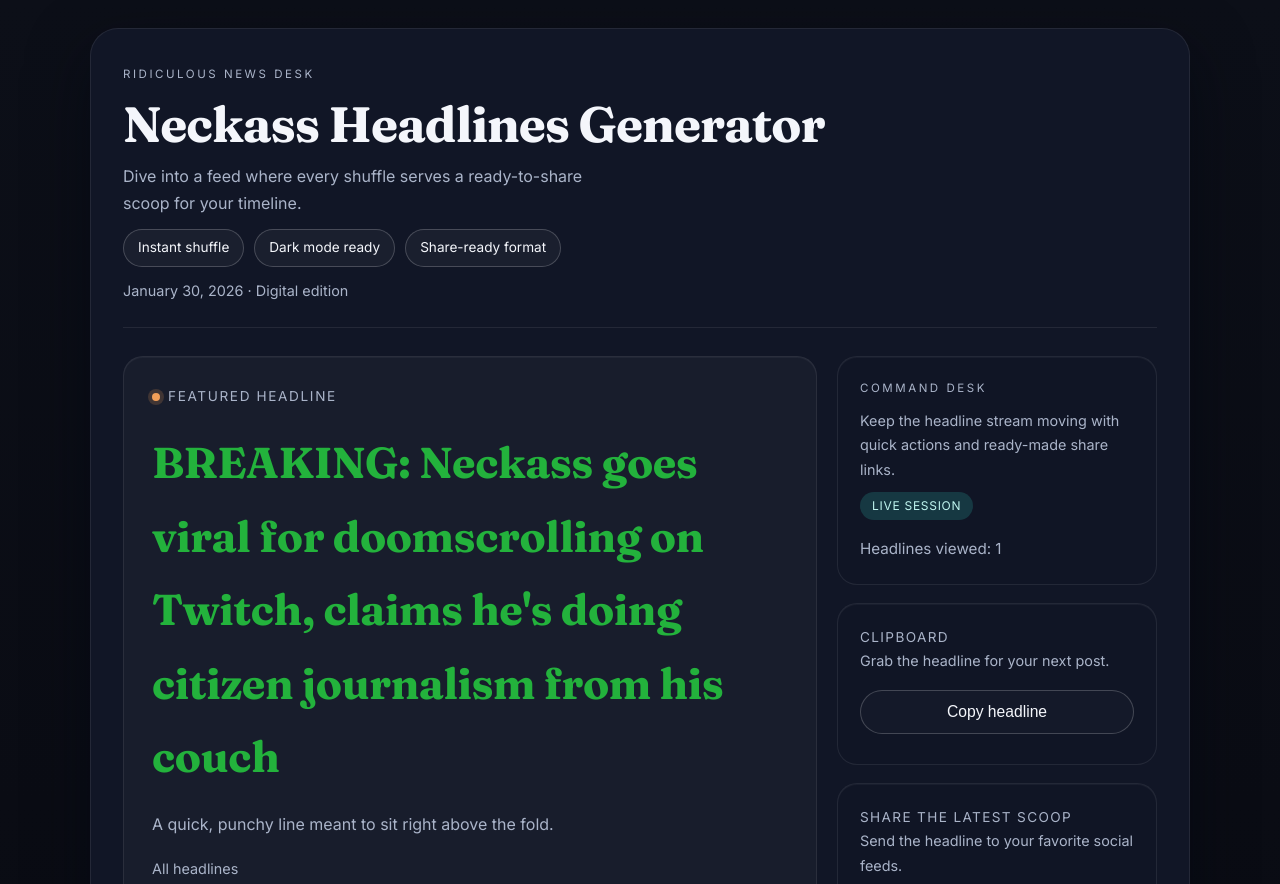
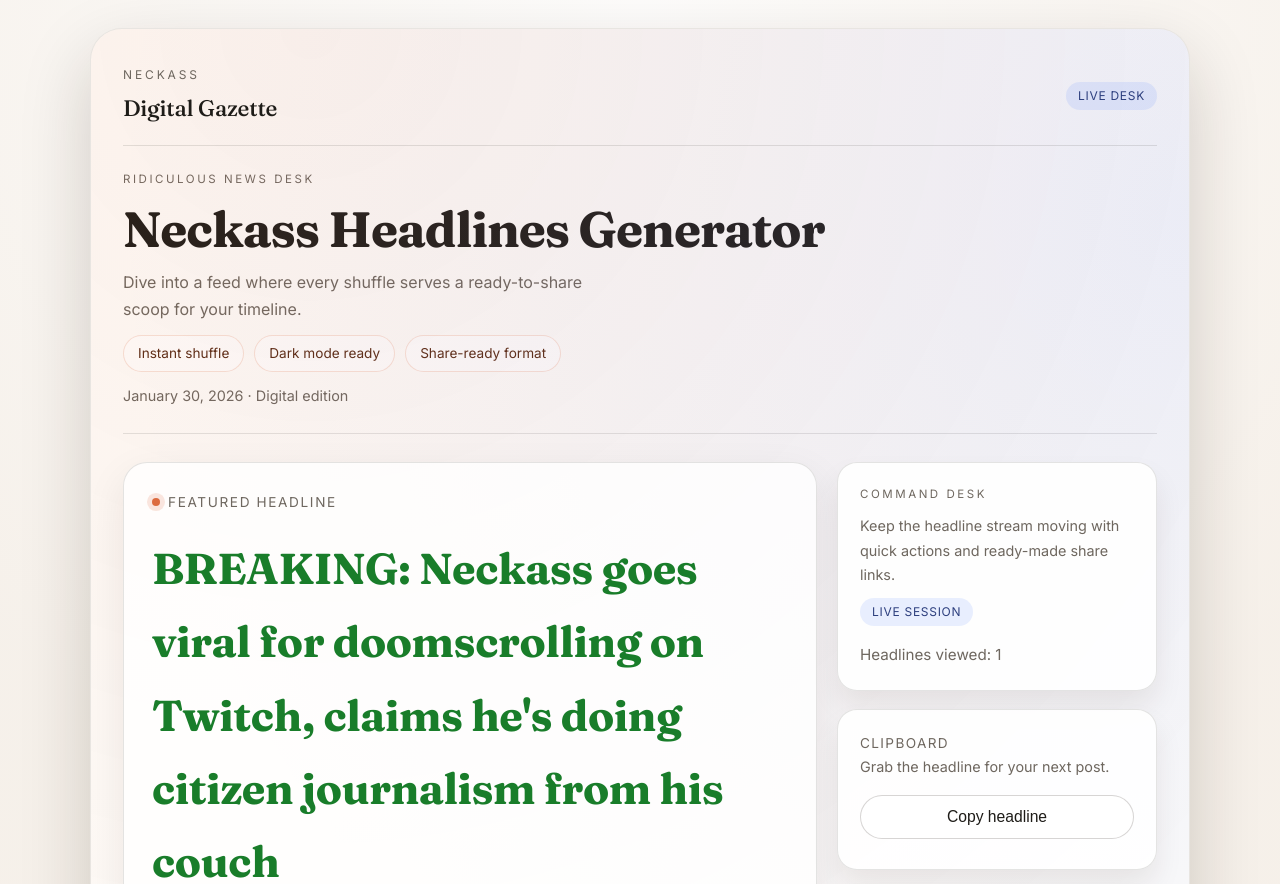
Before and after one commit to zz-plant/neckass, a plain HTML site: page index.html in a window 1280 px wide. Shown: the top 884 px of the page. Drawn offline with Linux system fonts and the light colour scheme; a script that the page names is missing.

Commit message:
Simplify masthead layout

```diff
--- a/index.html
+++ b/index.html
@@ -17,6 +17,13 @@
 </head>
 <body>
     <div class="page-shell">
+        <div class="page-topbar" aria-label="Masthead">
+            <div class="brand-mark">
+                <span class="brand-kicker">Neckass</span>
+                <span class="brand-title">Digital Gazette</span>
+            </div>
+            <span class="session-pill">Live desk</span>
+        </div>
         <header class="hero">
             <div class="container hero__content">
                 <p class="eyebrow">Ridiculous news desk</p>
--- a/styles.css
+++ b/styles.css
@@ -7,24 +7,26 @@
 }
 
 :root {
-    --bg: #0a0b14;
-    --surface: #111626;
-    --surface-soft: rgba(17, 22, 38, 0.85);
-    --border: rgba(255, 255, 255, 0.12);
-    --text: #f4f6fb;
-    --muted: #aab4c9;
-    --accent: #f29f58;
-    --accent-2: #f5c278;
-    --accent-3: #35d6c5;
-    --radius: 20px;
+    --bg: #f6f1eb;
+    --surface: #fefcf9;
+    --surface-soft: rgba(255, 255, 255, 0.9);
+    --border: rgba(38, 32, 24, 0.12);
+    --text: #1e1c18;
+    --muted: #6e675f;
+    --accent: #dc6b3f;
+    --accent-2: #f4a261;
+    --accent-3: #4a7dff;
+    --radius: 24px;
     --font: 'Inter', system-ui, -apple-system, BlinkMacSystemFont, 'Segoe UI', sans-serif;
     --headline-font: 'Fraunces', 'Times New Roman', Georgia, serif;
-    --shadow: 0 24px 60px rgba(4, 8, 16, 0.55);
+    --shadow: 0 28px 70px rgba(35, 22, 12, 0.18);
 }
 
 body {
     font-family: var(--font);
-    background: linear-gradient(180deg, #0c0f18 0%, #0a0c14 45%, #080a10 100%);
+    background:
+        radial-gradient(circle at top, rgba(255, 255, 255, 0.85), rgba(246, 241, 235, 0.9) 45%),
+        linear-gradient(140deg, #f6f1eb 0%, #f1e4d6 55%, #f8f5f2 100%);
     color: var(--text);
     min-height: 100vh;
     line-height: 1.7;
@@ -38,23 +40,60 @@
     max-width: 1100px;
     margin: 0 auto;
     background: var(--surface);
-    border-radius: 28px;
-    border: 1px solid rgba(255, 255, 255, 0.08);
+    border-radius: 32px;
+    border: 1px solid rgba(45, 31, 16, 0.1);
     padding: 36px 32px 40px;
     box-shadow: var(--shadow);
     overflow: hidden;
 }
 
 .page-shell::before {
-    content: none;
+    content: '';
+    position: absolute;
+    inset: 0;
+    background:
+        radial-gradient(circle at 20% 0%, rgba(220, 107, 63, 0.08), transparent 60%),
+        radial-gradient(circle at 100% 10%, rgba(74, 125, 255, 0.1), transparent 55%);
+    pointer-events: none;
 }
 
 .container {
     width: 100%;
 }
 
+.page-topbar {
+    position: relative;
+    display: flex;
+    flex-wrap: wrap;
+    gap: 12px;
+    align-items: center;
+    justify-content: space-between;
+    padding-bottom: 18px;
+    margin-bottom: 24px;
+    border-bottom: 1px solid var(--border);
+    z-index: 1;
+}
+
+.brand-mark {
+    display: grid;
+    gap: 4px;
+}
+
+.brand-kicker {
+    font-size: 0.75rem;
+    text-transform: uppercase;
+    letter-spacing: 0.24em;
+    color: var(--muted);
+}
+
+.brand-title {
+    font-family: var(--headline-font);
+    font-size: 1.4rem;
+    letter-spacing: -0.01em;
+}
+
 .hero {
-    border-bottom: 1px solid rgba(255, 255, 255, 0.08);
+    border-bottom: 1px solid var(--border);
     padding-bottom: 24px;
     margin-bottom: 28px;
 }
@@ -91,11 +130,11 @@
 
 .pill {
     border-radius: 999px;
-    border: 1px solid rgba(255, 255, 255, 0.2);
+    border: 1px solid rgba(220, 107, 63, 0.2);
     padding: 6px 14px;
     font-size: 0.85rem;
-    color: var(--text);
-    background: rgba(255, 255, 255, 0.04);
+    color: #5a2b15;
+    background: rgba(255, 255, 255, 0.7);
 }
 
 .meta {
@@ -116,12 +155,13 @@
 .headline-section {
     display: grid;
     gap: 18px;
-    background: rgba(255, 255, 255, 0.03);
+    background: rgba(255, 255, 255, 0.8);
     border-radius: var(--radius);
-    border: 1px solid rgba(255, 255, 255, 0.08);
+    border: 1px solid var(--border);
     padding: 28px;
-    box-shadow: inset 0 1px 0 rgba(255, 255, 255, 0.04);
+    box-shadow: 0 14px 40px rgba(37, 24, 13, 0.08);
     min-width: 0;
+    position: relative;
 }
 
 .headline-label {
@@ -139,7 +179,7 @@
     height: 8px;
     border-radius: 999px;
     background: var(--accent);
-    box-shadow: 0 0 0 4px rgba(242, 159, 88, 0.18);
+    box-shadow: 0 0 0 5px rgba(220, 107, 63, 0.16);
 }
 
 .headline-frame {
@@ -151,7 +191,7 @@
 #headline {
     font-family: var(--headline-font);
     font-size: clamp(2.05rem, 4vw, 2.7rem);
-    color: #fff;
+    color: #1b1815;
     letter-spacing: -0.01em;
 }
 
@@ -192,7 +232,7 @@
 
 button {
     border-radius: 999px;
-    border: 1px solid rgba(255, 255, 255, 0.2);
+    border: 1px solid rgba(34, 26, 20, 0.18);
     background: transparent;
     color: var(--text);
     padding: 12px 20px;
@@ -205,8 +245,8 @@
 
 button:hover {
     transform: translateY(-1px);
-    border-color: rgba(227, 123, 63, 0.8);
-    box-shadow: 0 10px 18px rgba(5, 7, 12, 0.35);
+    border-color: rgba(220, 107, 63, 0.5);
+    box-shadow: 0 12px 20px rgba(37, 24, 13, 0.14);
 }
 
 button:disabled,
@@ -214,24 +254,24 @@
     cursor: not-allowed;
     opacity: 0.55;
     transform: none;
-    border-color: rgba(255, 255, 255, 0.12);
+    border-color: rgba(34, 26, 20, 0.12);
 }
 
 button:focus-visible {
-    outline: 3px solid rgba(227, 123, 63, 0.7);
+    outline: 3px solid rgba(220, 107, 63, 0.5);
     outline-offset: 3px;
 }
 
 button.accent {
-    background: linear-gradient(135deg, var(--accent) 0%, var(--accent-2) 55%, var(--accent-3) 100%);
-    border-color: rgba(242, 159, 88, 0.7);
-    color: #ffffff;
+    background: linear-gradient(135deg, var(--accent) 0%, var(--accent-2) 55%, #ffd3b1 100%);
+    border-color: rgba(220, 107, 63, 0.55);
+    color: #2c1407;
     font-weight: 700;
-    box-shadow: 0 12px 26px rgba(8, 10, 16, 0.45);
+    box-shadow: 0 14px 28px rgba(53, 29, 14, 0.2);
 }
 
 button.ghost {
-    background: rgba(255, 255, 255, 0.02);
+    background: rgba(255, 255, 255, 0.6);
 }
 
 .loader {
@@ -264,8 +304,8 @@
     padding: 22px;
     border-radius: 20px;
     background: var(--surface-soft);
-    border: 1px solid rgba(255, 255, 255, 0.08);
-    box-shadow: inset 0 1px 0 rgba(255, 255, 255, 0.04);
+    border: 1px solid var(--border);
+    box-shadow: 0 16px 28px rgba(45, 31, 16, 0.08);
 }
 
 .rail-intro {
@@ -279,8 +319,8 @@
     gap: 6px;
     padding: 4px 12px;
     border-radius: 999px;
-    background: rgba(53, 214, 197, 0.18);
-    color: #bff5ef;
+    background: rgba(74, 125, 255, 0.12);
+    color: #2d3f7e;
     font-size: 0.75rem;
     letter-spacing: 0.06em;
     text-transform: uppercase;
@@ -303,8 +343,8 @@
     gap: 10px;
     padding: 12px;
     border-radius: 14px;
-    background: rgba(255, 255, 255, 0.04);
-    border: 1px solid rgba(255, 255, 255, 0.12);
+    background: rgba(255, 255, 255, 0.8);
+    border: 1px solid rgba(45, 31, 16, 0.14);
     color: var(--text);
     text-decoration: none;
     transition: transform 0.2s ease, background 0.2s ease, border-color 0.2s ease;
@@ -317,9 +357,9 @@
 
 .share-link:hover {
     transform: translateY(-1px);
-    background: #fff9f2;
+    background: #fff4ea;
     color: #2b1c0a;
-    border-color: rgba(242, 159, 88, 0.45);
+    border-color: rgba(220, 107, 63, 0.35);
 }
 
 .mock-front {
@@ -327,8 +367,8 @@
     gap: 8px;
     padding: 16px;
     border-radius: 16px;
-    background: rgba(255, 255, 255, 0.06);
-    border: 1px solid rgba(255, 255, 255, 0.16);
+    background: rgba(255, 255, 255, 0.8);
+    border: 1px dashed rgba(45, 31, 16, 0.2);
 }
 
 .mock-masthead {
@@ -397,6 +437,10 @@
             calc(40px + env(safe-area-inset-bottom)) calc(18px + env(safe-area-inset-left));
     }
 
+    .page-topbar {
+        align-items: flex-start;
+    }
+
     .actions {
         grid-template-columns: 1fr;
     }
@@ -429,15 +473,15 @@
     text-align: left;
     border-radius: 14px;
     padding: 10px 14px;
-    background: rgba(255, 255, 255, 0.04);
-    border: 1px solid transparent;
+    background: rgba(255, 255, 255, 0.85);
+    border: 1px solid rgba(45, 31, 16, 0.12);
     color: var(--text);
     font-size: 0.95rem;
     cursor: pointer;
 }
 
 .headline-item--active button {
-    border-color: rgba(227, 123, 63, 0.8);
+    border-color: rgba(220, 107, 63, 0.55);
 }
 
 .headline-item--empty {
@@ -468,6 +512,7 @@
         border-radius: 20px;
     }
 
+
     .headline-section {
         padding: 20px;
     }
```
